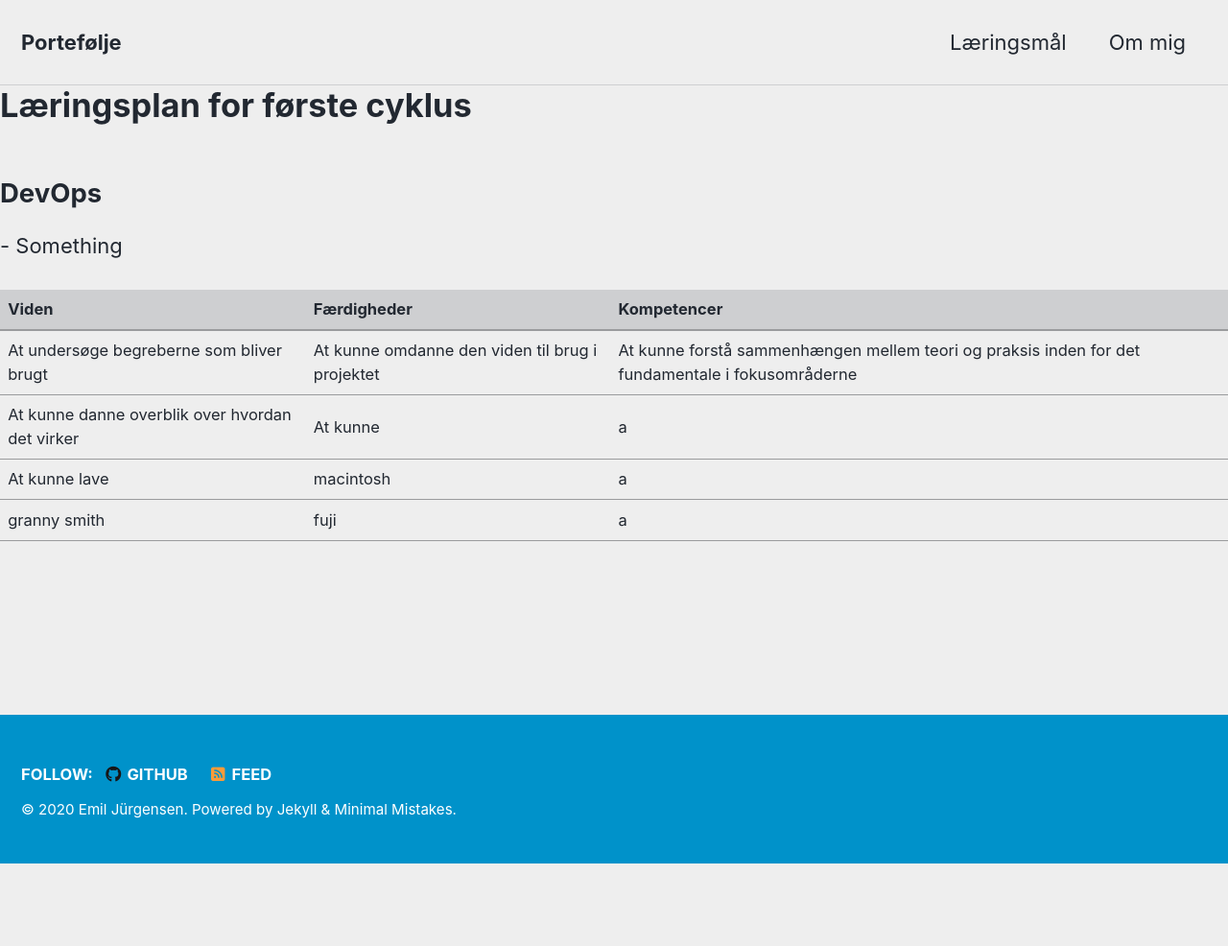
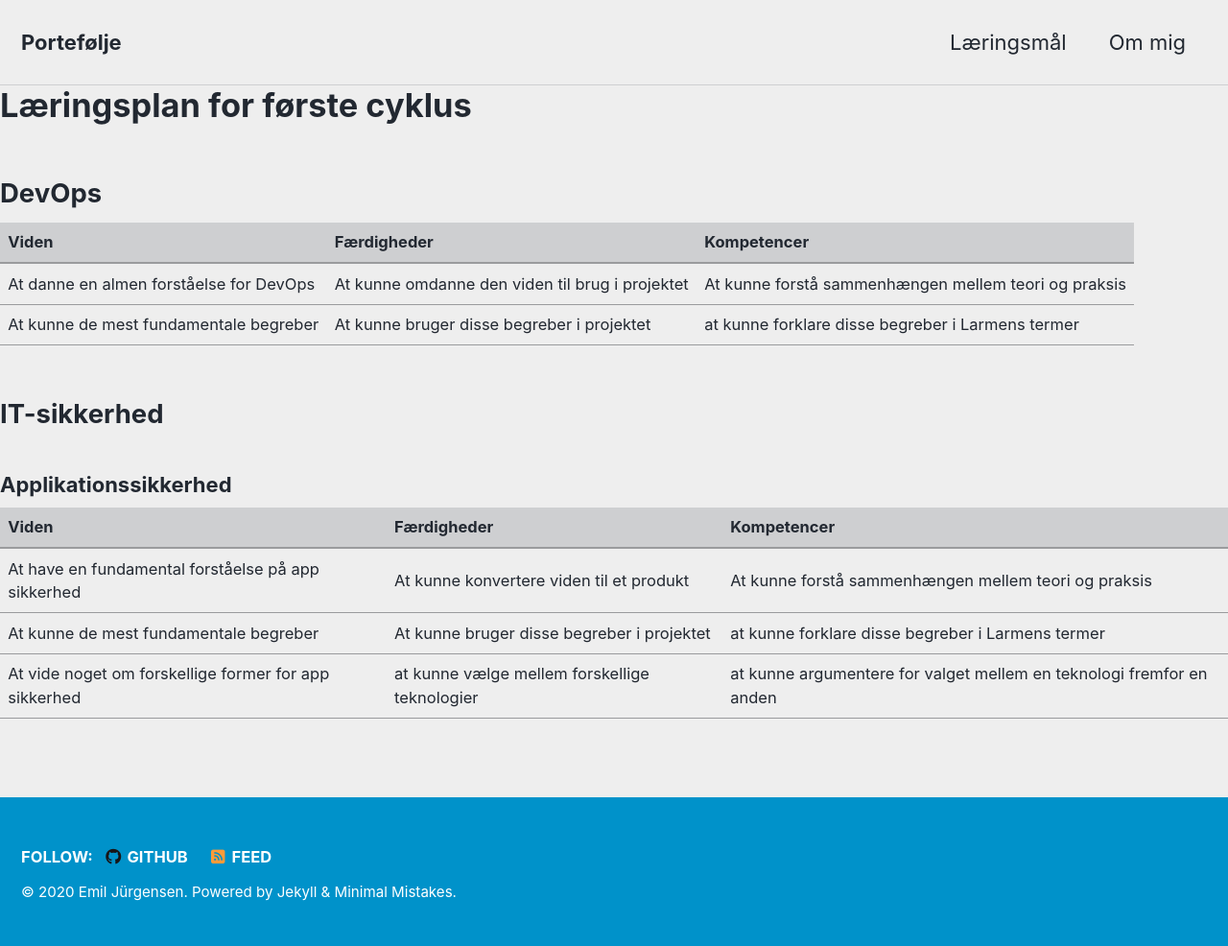
Before and after one commit to Emil428f/Portfolio, a Jekyll site: the page built from plan.md, in a window 1280 px wide. Shown: the whole page at 96% size. Built offline with Jekyll 4.4.1, drawn with Linux system fonts in a browser that asks for light colours; cached includes are drawn as plain includes; nearby versions of some CDN libraries; our own code applies the rules of GitHub Pages for plain Markdown files; before the commit the page ends 900 px from its top, so only the background shows below that.

Commit message:
Update plan.md

```diff
--- a/plan.md
+++ b/plan.md
@@ -5,13 +5,17 @@ author_profile: true
 
 <h2>DevOps</h2>
 
-<p>
-  - Something
-</p>
+| Viden | Færdigheder | Kompetencer |
+|-------|--------     |---------    |
+| At danne en almen forståelse for DevOps | At kunne omdanne den viden til brug i projektet | At kunne forstå sammenhængen mellem teori og praksis |
+| At kunne de mest fundamentale begreber | At kunne bruger disse begreber i projektet | at kunne forklare disse begreber i Larmens termer |
+
+<h2>IT-sikkerhed</h2>
+
+<h3>Applikationssikkerhed</h3>
 
 | Viden | Færdigheder | Kompetencer |
 |-------|--------     |---------    |
-| At undersøge begreberne som bliver brugt | At kunne omdanne den viden til brug i projektet | At kunne forstå sammenhængen mellem teori og praksis inden for det fundamentale i fokusområderne |
-| At kunne danne overblik over hvordan det virker | At kunne  | a |
-| At kunne lave       | macintosh   | a |
-| granny smith        | fuji        | a |
+| At have en fundamental forståelse på app sikkerhed | At kunne konvertere viden til et produkt | At kunne forstå sammenhængen mellem teori og praksis |
+| At kunne de mest fundamentale begreber | At kunne bruger disse begreber i projektet | at kunne forklare disse begreber i Larmens termer |
+| At vide noget om forskellige former for app sikkerhed | at kunne vælge mellem forskellige teknologier | at kunne argumentere for valget mellem en teknologi fremfor en anden |
```
